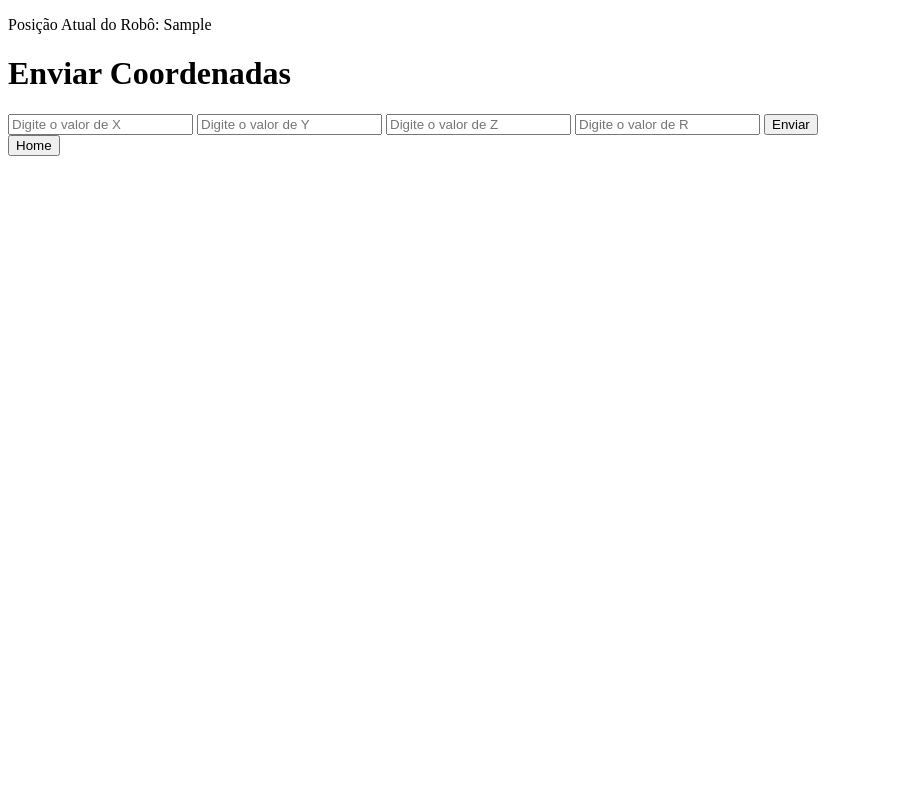
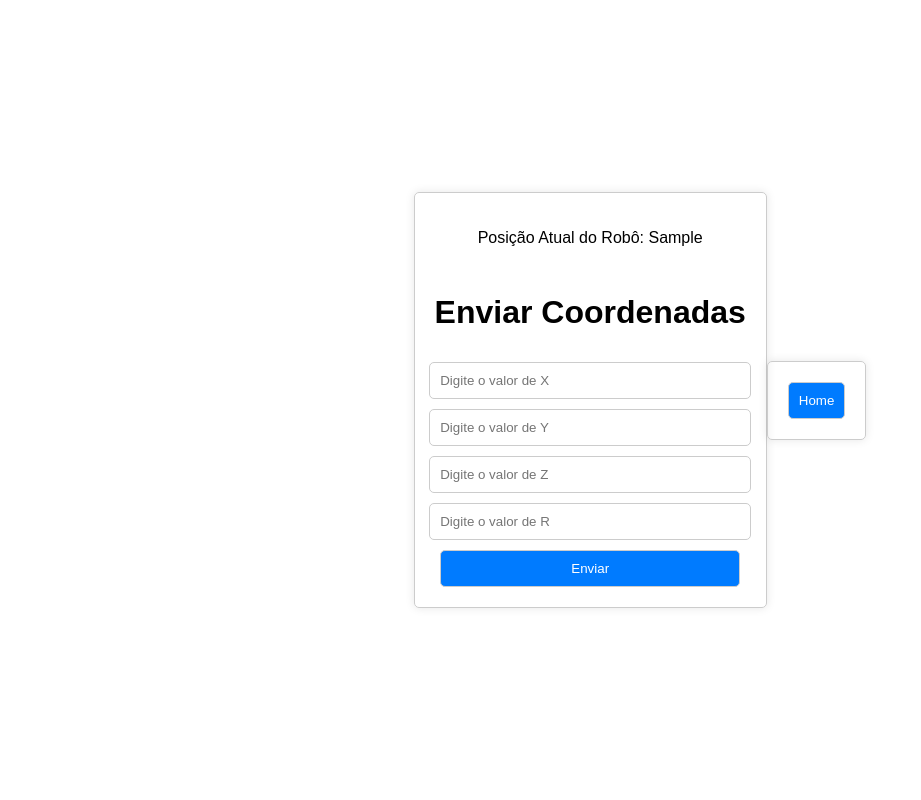
Before and after one commit to GuilhermeLinhares04/POND-M5-SEM7, a Flask app: template templates/index.html in a window 1280 px wide. Shown: the whole page, without its empty margins (0-921 px from the left). Run offline with Flask 3, Linux system fonts and the light colour scheme; the template is opened without the code that fills it: most values are stand-ins (such as "Sample title", 1, 10 or a date in 2020); some libraries are stand-ins or nearby versions.

Commit message:
Atualização dos arquivos

```diff
--- a/app.py
+++ b/app.py
@@ -2,9 +2,28 @@ from flask import Flask, render_template, request
 from tinydb import TinyDB, Query
 import pydobot
 
-robot = pydobot.Dobot(port='COM3', verbose=False)
+# Code for simulating the robot connection
+# class SimulatedRobot:
+#     def __init__(self):
+#         self.current_pose = (0, 0, 0, 0)
 
-robot.speed(30, 30)
+#     def speed(self, x, y):
+#         pass
+
+#     def pose(self):
+#         return self.current_pose
+
+#     def move_to(self, x, y, z, r):
+#         self.current_pose = (x, y, z, r)
+
+#     def close(self):
+#         pass
+
+#robot = SimulatedRobot()
+
+robot = pydobot.Dobot(port='COM7', verbose=False)
+
+robot.speed(50, 50)
 
 app = Flask(__name__)
 db = TinyDB('logs.json')
@@ -28,13 +47,14 @@ def send_command():
 
     db.insert({'x': x, 'y': y, 'z': z, 'r': r})
 
-    robot.move_to(float(x), float(y), float(z), float(r))
+    robot.move_to(float(x), float(y), float(z), float(r), wait=True)
 
     return render_template('index.html')
 
 @app.route('/home', methods=['POST'])
 def home():
-    robot.move_to(0, 0, 0, 0)
+    db.insert({'x': 0, 'y': 0, 'z': 0, 'r': 0})
+    robot.move_to(0, 0, 0, 0, wait=True)
     return render_template('index.html')
 
 if __name__ == '__main__':
--- a/logs.json
+++ b/logs.json
@@ -1 +1 @@
-{"_default": {"1": {"x": "1", "y": "1", "z": "1", "l": "1"}, "2": {"x": "5", "y": "5", "z": "5", "l": "5"}, "3": {"x": "1", "y": "1", "z": "1", "l": "1"}, "4": {"x": "1", "y": "1", "z": "1", "l": "1"}, "5": {"x": "1", "y": "1", "z": "1", "l": "1"}}}
+{"_default": {"1": {"x": 0, "y": 0, "z": 0, "r": 0}}}
--- a/requirements.txt
+++ b/requirements.txt
@@ -5,5 +5,7 @@ Flask==3.0.2
 itsdangerous==2.1.2
 Jinja2==3.1.3
 MarkupSafe==2.1.5
+pydobot @ git+https://github.com/luismesas/pydobot.git@2ff8d7e1318ac9b7bc32bd33ff327d343f44927c
+pyserial==3.4
 tinydb==4.8.0
 Werkzeug==3.0.2
--- a/templates/index.html
+++ b/templates/index.html
@@ -5,9 +5,41 @@
     <meta name="viewport" content="width=device-width, initial-scale=1.0">
     <title>Enviar Comando</title>
     <script src="https://unpkg.com/htmx.org@1.9.1"></script>
+    <style>
+        body {
+            font-family: Arial, sans-serif;
+            display: flex;
+            justify-content: center;
+            align-items: center;
+            height: 100vh;
+            margin: 0;
+        }
+        form {
+            display: flex;
+            flex-direction: column;
+            align-items: center;
+            gap: 10px;
+            padding: 20px;
+            border: 1px solid #ccc;
+            border-radius: 5px;
+            box-shadow: 0 0 10px rgba(0, 0, 0, 0.1);
+        }
+        input, button {
+            padding: 10px;
+            border: 1px solid #ccc;
+            border-radius: 5px;
+            width: 100%;
+            max-width: 300px;
+        }
+        button {
+            background-color: #007bff;
+            color: white;
+            cursor: pointer;
+        }
+    </style>
 </head>
 <body>
-    <form id="command-form" hx-post="/command">
+    <form id="command-form" hx-post="/command" onsubmit="alert('Coordenadas enviadas ao robô!')">
         <p>Posição Atual do Robô: {{ current_pose }}</p>
         <h1>Enviar Coordenadas</h1>
         <input type="number" name="x" id="x" placeholder="Digite o valor de X">
@@ -16,7 +48,7 @@
         <input type="number" name="r" id="r" placeholder="Digite o valor de R">
         <button type="submit">Enviar</button>
     </form>
-    <form id="home-form" hx-post="/home">
+    <form id="home-form" hx-post="/home" onsubmit="alert('Retornando à posição Home')">
         <button type="submit">Home</button>
     </form>
 </body>
--- a/templates/logs.html
+++ b/templates/logs.html
@@ -9,7 +9,7 @@
     <h1>Logs</h1>
     <ul>
         {% for log in logs %}
-            <li>{{ log.x }} - {{ log.y }} - {{ log.z }} - {{ log.l }}</li>
+            <li>{{ log.x }} - {{ log.y }} - {{ log.z }} - {{ log.r }}</li>
         {% endfor %}
     </ul>
 </body>
```
